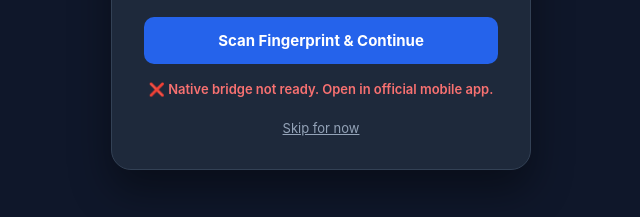
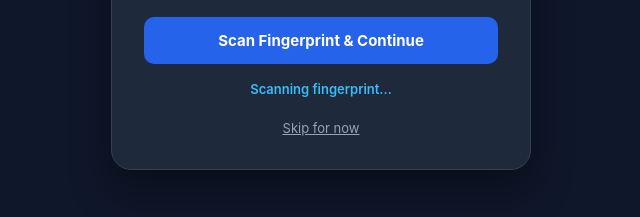
Before and after one commit to santhoshsathish123/fingaurd-ai-prototype, a plain HTML site: page templates/biometric.html in a window 1280 px wide. Both pictures are taken after a click on the button "Scan Fingerprint & Continue". Shown: the part 419-636 px from the top of the page, without its empty margins (319-959 px from the left). Drawn offline with Linux system fonts and the light colour scheme.

Commit message:
Fix Median native bridge detection

```diff
--- a/templates/biometric.html
+++ b/templates/biometric.html
@@ -46,18 +46,21 @@
 </div>
 
 <script>
-function authenticateFingerprint() {
+async function authenticateFingerprint() {
     const statusMsg = document.getElementById('statusMsg');
     statusMsg.className = 'status-msg info';
-    statusMsg.innerText = 'Initializing native scanner...';
+    statusMsg.innerText = 'Scanning fingerprint...';
 
-    // Bridge execution object (supports both median & gonative legacy name)
-    const bridge = window.median || window.gonative;
+    // 1. Check if running inside Median app container (GoNative bridge)
+    const isMedian = typeof median !== 'undefined' || typeof gonative !== 'undefined';
 
-    if (bridge && bridge.biometrics) {
-        bridge.biometrics.authenticate({
+    if (isMedian) {
+        const nativeBridge = window.median || window.gonative;
+
+        if (nativeBridge && nativeBridge.biometrics) {
+            nativeBridge.biometrics.authenticate({
                 promptTitle: "FinGuard AI Security",
-            promptSubtitle: "Scan your fingerprint to continue"
+                promptSubtitle: "Confirm fingerprint to continue"
             }).then(function(result) {
                 if (result && result.success) {
                     statusMsg.className = 'status-msg success';
@@ -69,13 +72,45 @@ function authenticateFingerprint() {
                 }
             }).catch(function(err) {
                 statusMsg.className = 'status-msg error';
-            statusMsg.innerText = '❌ Native biometric error: ' + JSON.stringify(err);
+                statusMsg.innerText = '❌ Native biometric error. Check device settings.';
             });
-    } else {
-        // App wrapper illana mattum dhan idhu varum
+            return;
+        }
+    }
+
+    // 2. WebAuthn Fallback (for mobile browsers like Chrome/Safari)
+    if (window.PublicKeyCredential) {
+        try {
+            const challenge = new Uint8Array(32);
+            window.crypto.getRandomValues(challenge);
+
+            const credential = await navigator.credentials.create({
+                publicKey: {
+                    challenge: challenge,
+                    rp: { name: "FinGuard AI" },
+                    user: { id: Uint8Array.from("USER_ID", c => c.charCodeAt(0)), name: "user@finguard.ai", displayName: "User" },
+                    pubKeyCredParams: [{ alg: -7, type: "public-key" }],
+                    timeout: 60000,
+                    authenticatorSelection: { authenticatorAttachment: "platform", userVerification: "required" }
+                }
+            });
+
+            if (credential) {
+                statusMsg.className = 'status-msg success';
+                statusMsg.innerText = '✓ Fingerprint verified! Redirecting...';
+                setTimeout(() => { window.location.href = '/link-account'; }, 1000);
+                return;
+            }
+        } catch (e) {
             statusMsg.className = 'status-msg error';
-        statusMsg.innerText = '❌ Native bridge not ready. Open in official mobile app.';
+            statusMsg.innerText = '❌ Scan canceled or failed.';
+            return;
         }
+    }
+
+    // 3. Fallback error if neither bridge nor WebAuthn worked
+    statusMsg.className = 'status-msg error';
+    statusMsg.innerText = '❌ Biometric plugin not active in this app build. Re-build APK on Median.co.';
 }
 
 function skipBiometrics() {
```
Lines whose indentation alone changed are shown as unchanged.
